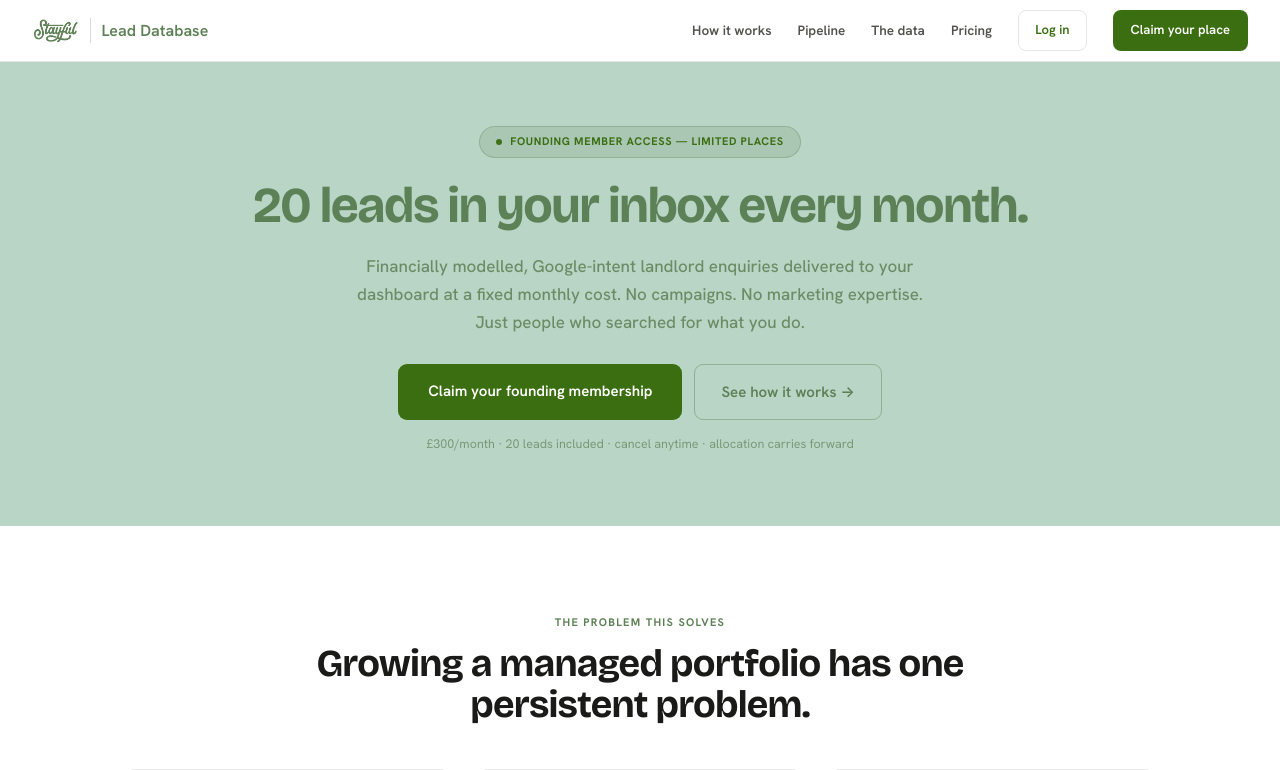
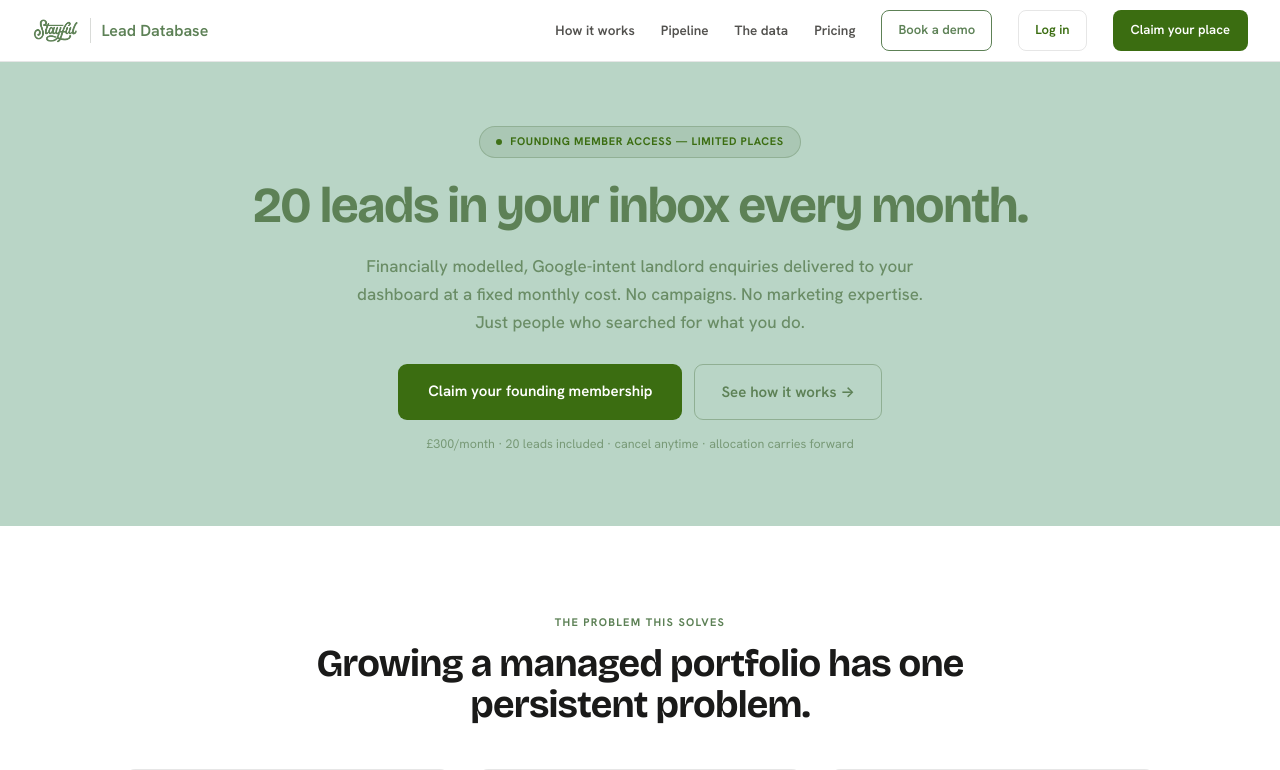
Before and after one commit to ZacStayful/lead-database, a Next.js app: page / in a window 1280 px wide. Shown: the top 770 px of the page. Built offline with nearby package versions, Linux system fonts and the light colour scheme.

Commit message:
Landing: add Book a demo button (Calendly) to header
Co-Authored-By: Claude Opus 4.8 <noreply@anthropic.com>
Claude-Session: https://claude.ai/code/session_01XsBpJ5EyTKMYus1qz3e3Sj

```diff
--- a/src/app/page.tsx
+++ b/src/app/page.tsx
@@ -191,6 +191,22 @@ export default function LandingPage() {
           </a>
           <a href="#pricing" style={navLink}>
             Pricing
+          </a>
+          <a
+            href="https://calendly.com/zac-stayful/stayful-lead-database"
+            target="_blank"
+            rel="noopener noreferrer"
+            style={{
+              color: "var(--sf-green)",
+              fontSize: 13,
+              fontWeight: 600,
+              padding: "9px 16px",
+              borderRadius: 8,
+              border: "1px solid var(--sf-green)",
+              textDecoration: "none",
+            }}
+          >
+            Book a demo
           </a>
           <Link
             href="/login"
```
